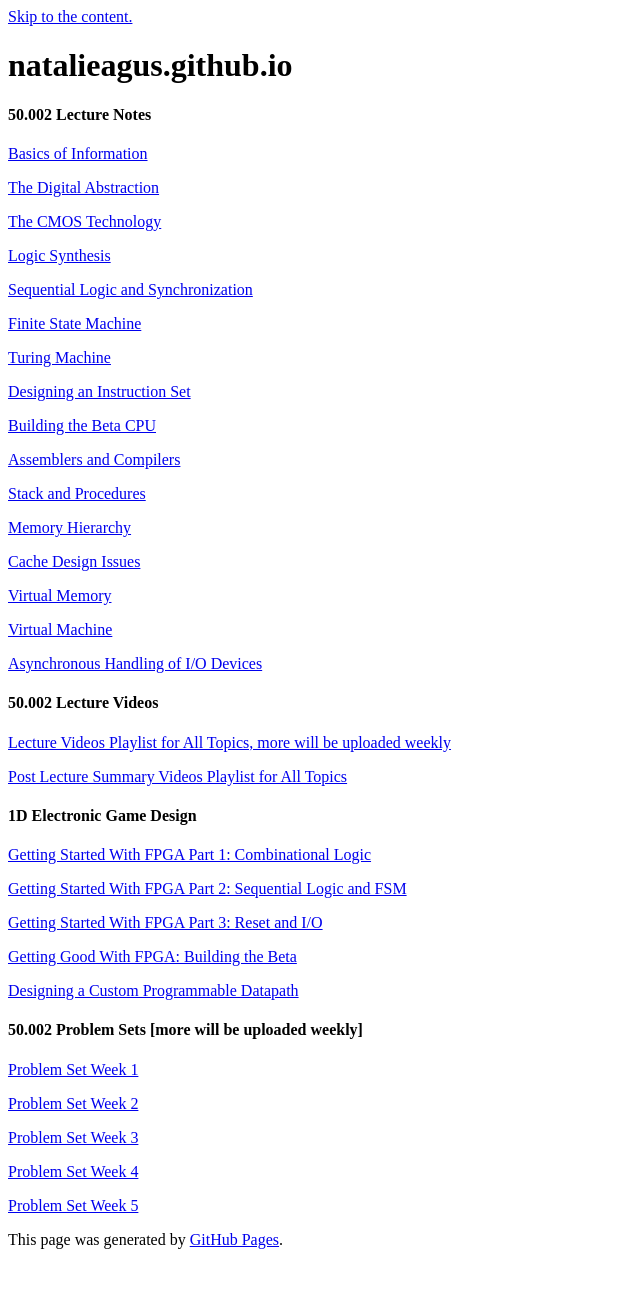
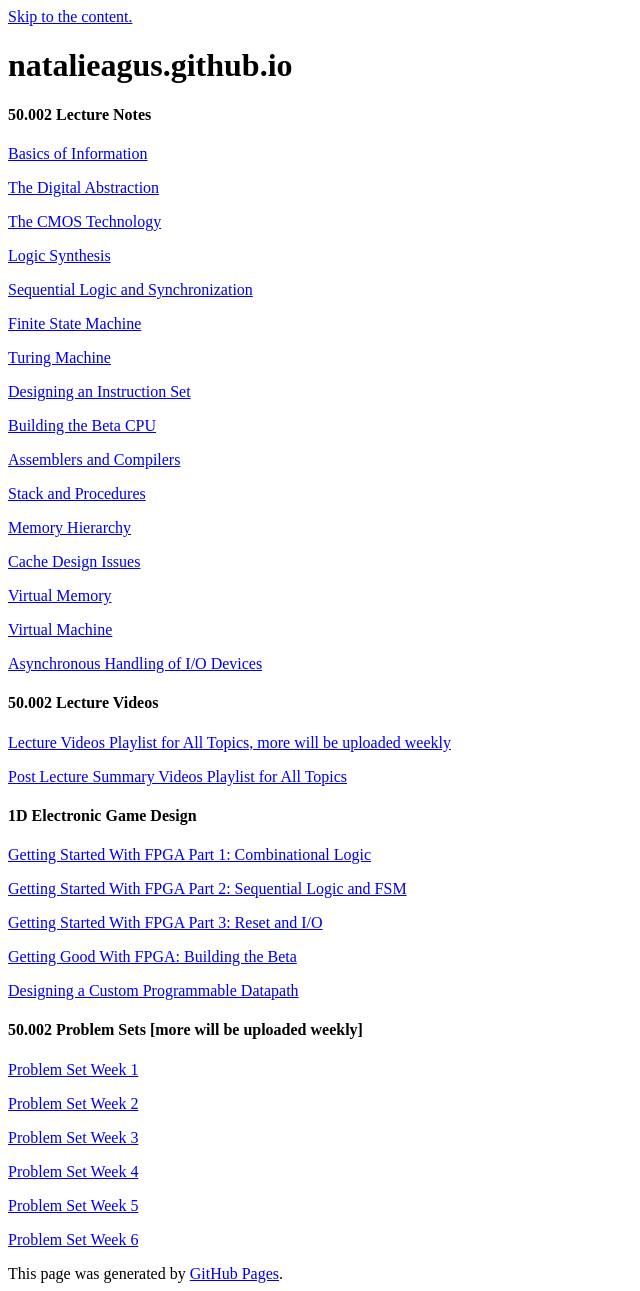
Before and after one commit to natalieagus/natalieagus.github.io, a Jekyll site: the page built from index.md, in a window 1280 px wide. Shown: the whole page, without its empty margins (0-640 px from the left). Built offline with Jekyll 4.4.1, drawn with Linux system fonts in a browser that asks for light colours; our own code applies the rules of GitHub Pages for plain Markdown files; a script that is not in the unit is left out; the repository's description, which GitHub fills in, is left out; before the commit the page ends 1257 px from its top, so only the background shows below that.

Commit message:
Update index.md

```diff
--- a/index.md
+++ b/index.md
@@ -57,3 +57,5 @@
 [Problem Set Week 4](https://natalieagus.github.io/50002/PSet4.html)
 
 [Problem Set Week 5](https://natalieagus.github.io/50002/PSet5.html)
+
+[Problem Set Week 6](https://natalieagus.github.io/50002/PSet6.html)
```
